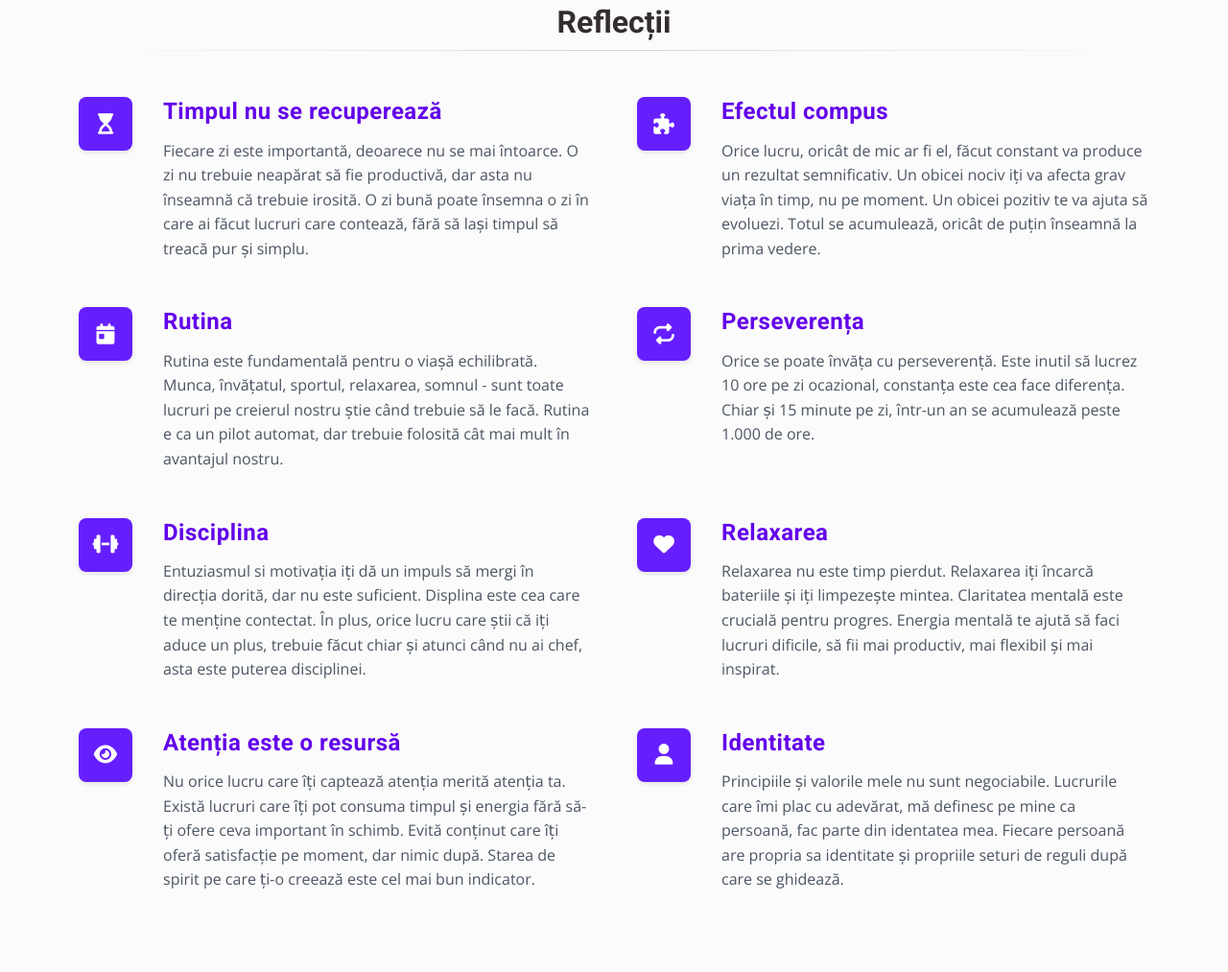
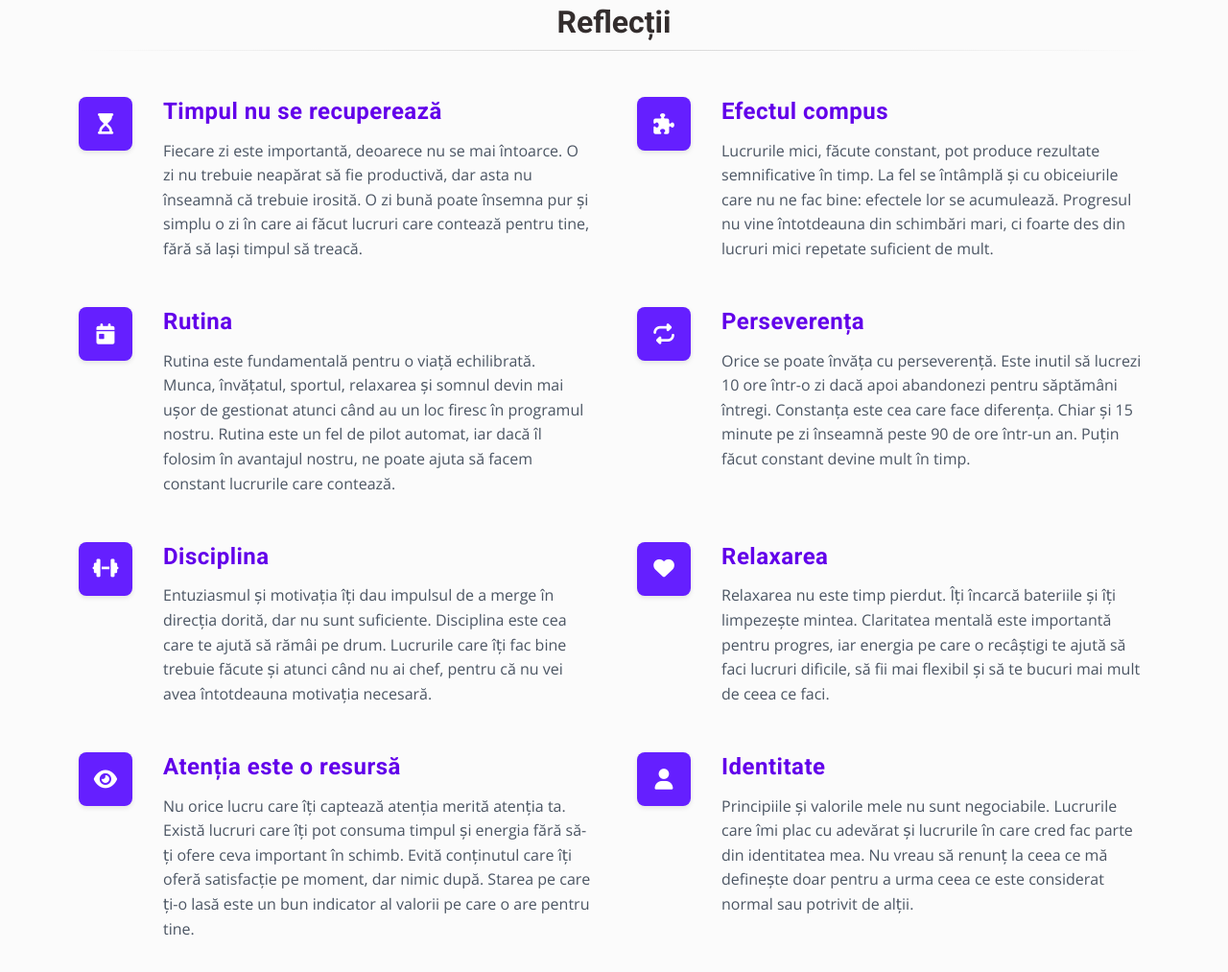
Before and after one commit to catalinbroinas/a-new-chapter, a website: page index.html in a window 1280 px wide. Shown: the part 4242-5255 px from the top of the page at 96% size. Drawn offline with nearby package versions, Linux system fonts and the light colour scheme.

Commit message:
content(Reflection): refine section text

```diff
--- a/index.html
+++ b/index.html
@@ -682,9 +682,9 @@
                   <p class="reflection-item__text">
                     Fiecare zi este importantă, deoarece nu se mai întoarce. O
                     zi nu trebuie neapărat să fie productivă, dar asta nu
-                    înseamnă că trebuie irosită. O zi bună poate însemna o zi în
-                    care ai făcut lucruri care contează, fără să lași timpul să
-                    treacă pur și simplu.
+                    înseamnă că trebuie irosită. O zi bună poate însemna pur și
+                    simplu o zi în care ai făcut lucruri care contează pentru
+                    tine, fără să lași timpul să treacă.
                   </p>
                 </div>
               </div>
@@ -705,11 +705,11 @@
                   <h3 class="reflection-item__title">Efectul compus</h3>
 
                   <p class="reflection-item__text">
-                    Orice lucru, oricât de mic ar fi el, făcut constant va
-                    produce un rezultat semnificativ. Un obicei nociv iți va
-                    afecta grav viața în timp, nu pe moment. Un obicei pozitiv
-                    te va ajuta să evoluezi. Totul se acumulează, oricât de
-                    puțin înseamnă la prima vedere.
+                    Lucrurile mici, făcute constant, pot produce rezultate
+                    semnificative în timp. La fel se întâmplă și cu obiceiurile
+                    care nu ne fac bine: efectele lor se acumulează. Progresul
+                    nu vine întotdeauna din schimbări mari, ci foarte des din
+                    lucruri mici repetate suficient de mult.
                   </p>
                 </div>
               </div>
@@ -730,11 +730,12 @@
                   <h3 class="reflection-item__title">Rutina</h3>
 
                   <p class="reflection-item__text">
-                    Rutina este fundamentală pentru o viașă echilibrată. Munca,
-                    învățatul, sportul, relaxarea, somnul - sunt toate lucruri
-                    pe creierul nostru știe când trebuie să le facă. Rutina e ca
-                    un pilot automat, dar trebuie folosită cât mai mult în
-                    avantajul nostru.
+                    Rutina este fundamentală pentru o viață echilibrată. Munca,
+                    învățatul, sportul, relaxarea și somnul devin mai ușor de
+                    gestionat atunci când au un loc firesc în programul nostru.
+                    Rutina este un fel de pilot automat, iar dacă îl folosim în
+                    avantajul nostru, ne poate ajuta să facem constant lucrurile
+                    care contează.
                   </p>
                 </div>
               </div>
@@ -755,10 +756,11 @@
                   <h3 class="reflection-item__title">Perseverența</h3>
 
                   <p class="reflection-item__text">
-                    Orice se poate învăța cu perseverență. Este inutil să lucrez
-                    10 ore pe zi ocazional, constanța este cea face diferența.
-                    Chiar și 15 minute pe zi, într-un an se acumulează peste
-                    1.000 de ore.
+                    Orice se poate învăța cu perseverență. Este inutil să
+                    lucrezi 10 ore într-o zi dacă apoi abandonezi pentru
+                    săptămâni întregi. Constanța este cea care face diferența.
+                    Chiar și 15 minute pe zi înseamnă peste 90 de ore într-un
+                    an. Puțin făcut constant devine mult în timp.
                   </p>
                 </div>
               </div>
@@ -779,11 +781,11 @@
                   <h3 class="reflection-item__title">Disciplina</h3>
 
                   <p class="reflection-item__text">
-                    Entuziasmul si motivația iți dă un impuls să mergi în
-                    direcția dorită, dar nu este suficient. Displina este cea
-                    care te menține contectat. În plus, orice lucru care știi că
-                    iți aduce un plus, trebuie făcut chiar și atunci când nu ai
-                    chef, asta este puterea disciplinei.
+                    Entuziasmul și motivația îți dau impulsul de a merge în
+                    direcția dorită, dar nu sunt suficiente. Disciplina este cea
+                    care te ajută să rămâi pe drum. Lucrurile care îți fac bine
+                    trebuie făcute și atunci când nu ai chef, pentru că nu vei
+                    avea întotdeauna motivația necesară.
                   </p>
                 </div>
               </div>
@@ -804,11 +806,11 @@
                   <h3 class="reflection-item__title">Relaxarea</h3>
 
                   <p class="reflection-item__text">
-                    Relaxarea nu este timp pierdut. Relaxarea iți încarcă
-                    bateriile și iți limpezește mintea. Claritatea mentală este
-                    crucială pentru progres. Energia mentală te ajută să faci
-                    lucruri dificile, să fii mai productiv, mai flexibil și mai
-                    inspirat.
+                    Relaxarea nu este timp pierdut. Îți încarcă bateriile și îți
+                    limpezește mintea. Claritatea mentală este importantă pentru
+                    progres, iar energia pe care o recâștigi te ajută să faci
+                    lucruri dificile, să fii mai flexibil și să te bucuri mai
+                    mult de ceea ce faci.
                   </p>
                 </div>
               </div>
@@ -831,9 +833,10 @@
                   <p class="reflection-item__text">
                     Nu orice lucru care îți captează atenția merită atenția ta.
                     Există lucruri care îți pot consuma timpul și energia fără
-                    să-ți ofere ceva important în schimb. Evită conținut care
-                    îți oferă satisfacție pe moment, dar nimic după. Starea de
-                    spirit pe care ți-o creează este cel mai bun indicator.
+                    să-ți ofere ceva important în schimb. Evită conținutul care
+                    îți oferă satisfacție pe moment, dar nimic după. Starea pe
+                    care ți-o lasă este un bun indicator al valorii pe care o
+                    are pentru tine.
                   </p>
                 </div>
               </div>
@@ -855,10 +858,10 @@
 
                   <p class="reflection-item__text">
                     Principiile și valorile mele nu sunt negociabile. Lucrurile
-                    care îmi plac cu adevărat, mă definesc pe mine ca persoană,
-                    fac parte din identatea mea. Fiecare persoană are propria sa
-                    identitate și propriile seturi de reguli după care se
-                    ghidează.
+                    care îmi plac cu adevărat și lucrurile în care cred fac
+                    parte din identitatea mea. Nu vreau să renunț la ceea ce mă
+                    definește doar pentru a urma ceea ce este considerat normal
+                    sau potrivit de alții.
                   </p>
                 </div>
               </div>
```
